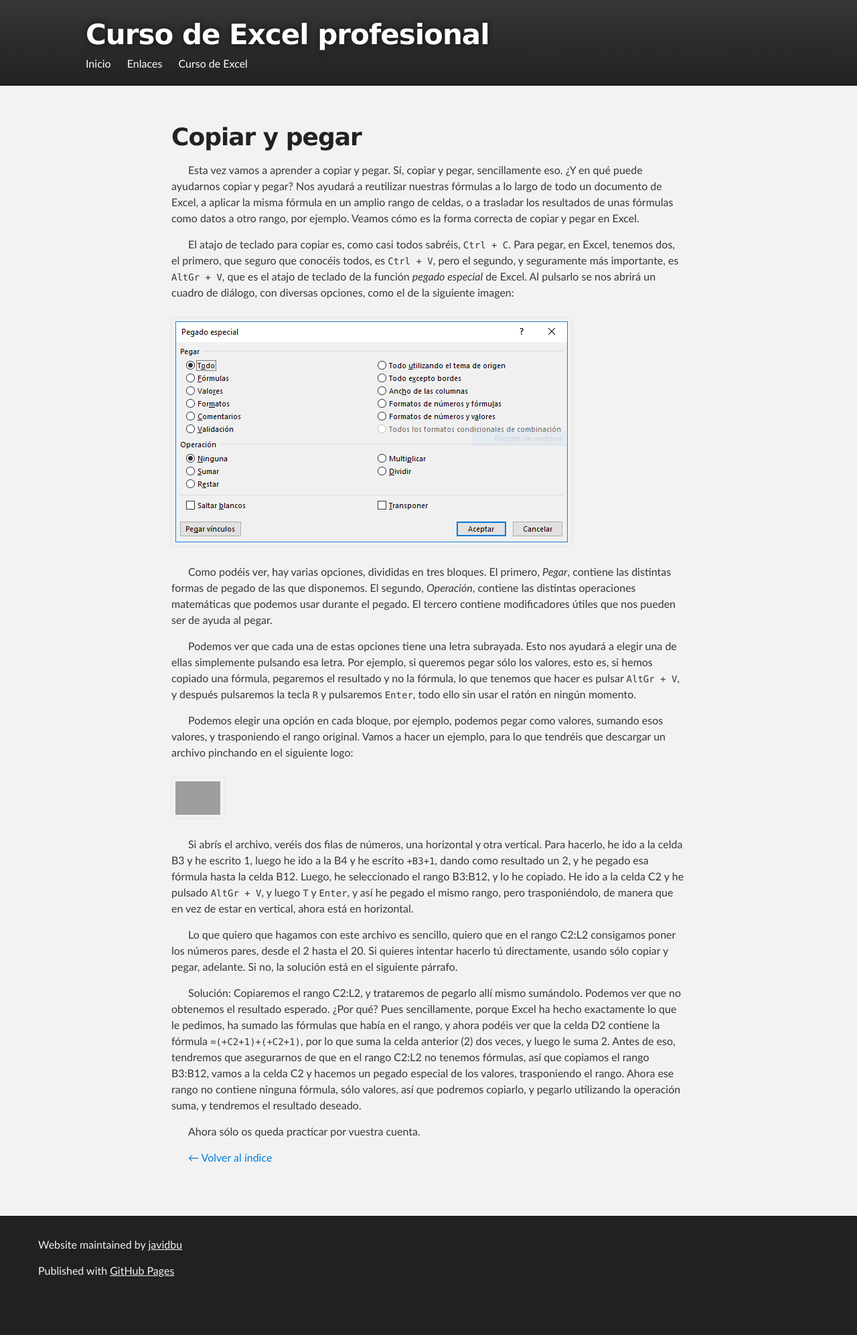
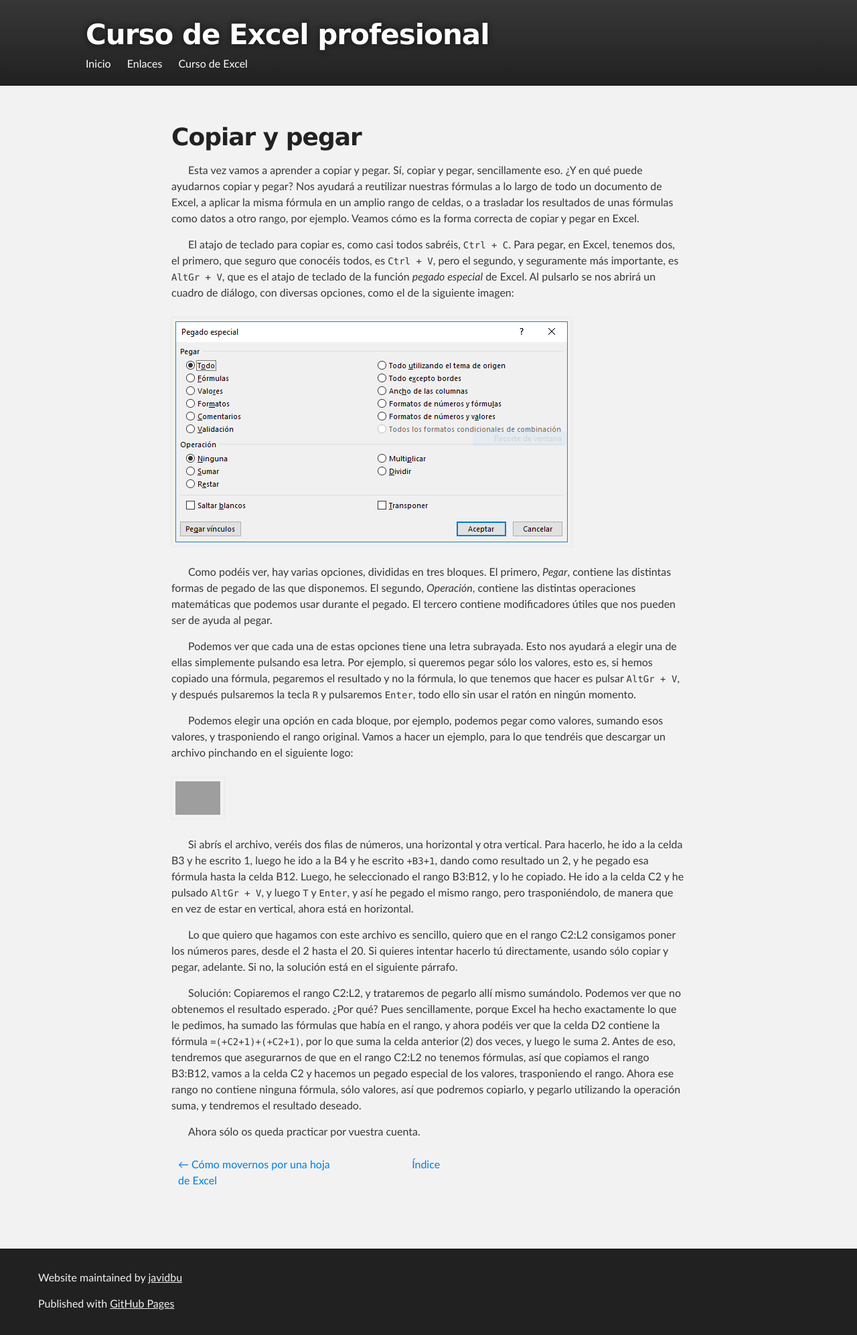
Before and after one commit to javidbu/javidbu.github.io, a Jekyll site: the page built from excel/Copiar_y_pegar.html, in a window 1280 px wide. Shown: the whole page at 67% size. Built offline with Jekyll 4.4.1, drawn with Linux system fonts in a browser that asks for light colours; comment, search, counter and statistics services are not loaded; before the commit the page ends 1945 px from its top, so only the background shows below that; grey boxes are pictures that could not be loaded.

Commit message:
Added navigation links in Excel lessons

```diff
--- /dev/null
+++ b/_includes/excel_nav.html
@@ -0,0 +1,21 @@
+<table class="nav_table">
+  <col width="33%">
+  <col width="33%">
+  <tr>
+    <td class="previous_col">
+    	{% for spage in site.pages %}
+		{% if spage.next == page.order %}
+		<a href="{{spage.url}}">&larr; {{spage.title}}</a>
+		{% endif %}
+		{% endfor %}
+	</td>
+    <td class="index_col"><a href="/excel/">Índice</a></td>
+    <td class="next_col">
+    	{% for spage in site.pages %}
+		{% if spage.previous == page.order %}
+		<a href="{{spage.url}}">{{spage.title}} &rarr;</a>
+		{% endif %}
+		{% endfor %}
+	</td>
+  </tr>
+</table>
--- a/css/main.css
+++ b/css/main.css
@@ -285,6 +285,26 @@ Full-Width Styles
   color: #fff;
 }
 
+.previous_col {
+  text-align: left;
+  border: 0px;
+}
+
+.index_col {
+  text-align: center;
+  border: 0px;
+}
+
+.next_col {
+  text-align: right;
+  border: 0px;
+}
+
+.nav_table {
+  width: 100%;
+  border: 0px;
+}
+
 .outer {
   width: 100%;
 }
--- a/excel/Como_movernos_por_una_hoja_de_excel.html
+++ b/excel/Como_movernos_por_una_hoja_de_excel.html
@@ -19,6 +20,5 @@ order: 1
 <p>Una vez estamos en la celda C13 otra vez, vamos a probar a seleccionar varias celdas de forma rápida, para lo que vamos a hacer uso del truco que acabamos de aprender. Sólo hay que añadir la tecla <kbd>Shift</kbd> a la combinación de teclas anterior. Vamos a seleccionar todo el bloque de datos anuales, desde la celda C13 hasta la J31. Para ello, tecleamos <kbd>Ctrl + Shift + &rarr;</kbd>, y luego <kbd>Ctrl + Shift + &darr;</kbd> (Podemos mantener pulsadas las teclas <kbd>Ctrl</kbd> y <kbd>Shift</kbd>).</p>
 
 <p>¡Ya está! Ahora, si queréis practicar, podéis seleccionar el resto de datos de esa hoja, hasta la fila 323, espero que se os de bien!</p>
-</p>
 
-<p><a href="/excel/">&larr; Volver al índice</a></p>
+{% include excel_nav.html %}
--- a/excel/Copiar_y_pegar.html
+++ b/excel/Copiar_y_pegar.html
@@ -28,4 +30,4 @@ order: 2
 
 <p>Ahora sólo os queda practicar por vuestra cuenta.</p>
 
-<p><a href="/excel/">&larr; Volver al índice</a></p>
+{% include excel_nav.html %}
```
Also changed, not shown: other parts of excel/Como_movernos_por_una_hoja_de_excel.html (+1 -0 lines), other parts of excel/Copiar_y_pegar.html (+2 -0 lines).
